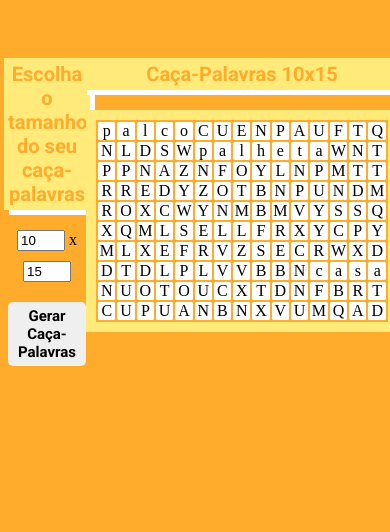
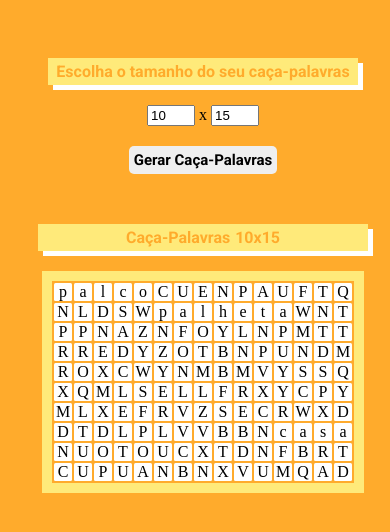
Before and after one commit to adelesouza/caca-palavras, a website with bundled scripts: page src/index.html in a window 390 px wide. Both pictures are taken after a click on the button "Gerar Caça-Palavras". Built offline with nearby package versions, Linux system fonts and the light colour scheme.

Commit message:
Tornando site responsivo

```diff
--- a/src/css/style.css
+++ b/src/css/style.css
@@ -20,7 +20,6 @@ h2 {
   text-align: center;
   margin: auto;
   margin-top: 50px;
-  width: 20%;
   align-items: center;
 }
 
@@ -30,7 +29,6 @@ h2 {
   padding: 4px;
   margin-bottom: 20px;
   width: 100%;
-  justify-content: center;
 }
 
 .inputs {
@@ -99,3 +97,15 @@ td {
 .selected {
   font-weight: 800;
 }
+
+@media (max-width: 800px) {
+  body {
+    flex-direction: column;
+  }
+  .caca-palavras {
+    margin: 50px auto 50px auto;
+  }
+  h2 {
+    font-size: 1em;
+  }
+}
--- a/src/index.html
+++ b/src/index.html
@@ -3,7 +3,7 @@
   <head>
     <meta charset="UTF-8" />
     <meta http-equiv="X-UA-Compatible" content="IE=edge" />
-    <meta name="viewport" content="width=th, initial-scale=1.0" />
+    <meta name="viewport" content="width=device-width, initial-scale=1.0" />
     <title>Caça-palavras</title>
     <link rel="stylesheet" href="css/style.css" />
     <link rel="preconnect" href="https://fonts.googleapis.com" />
```
